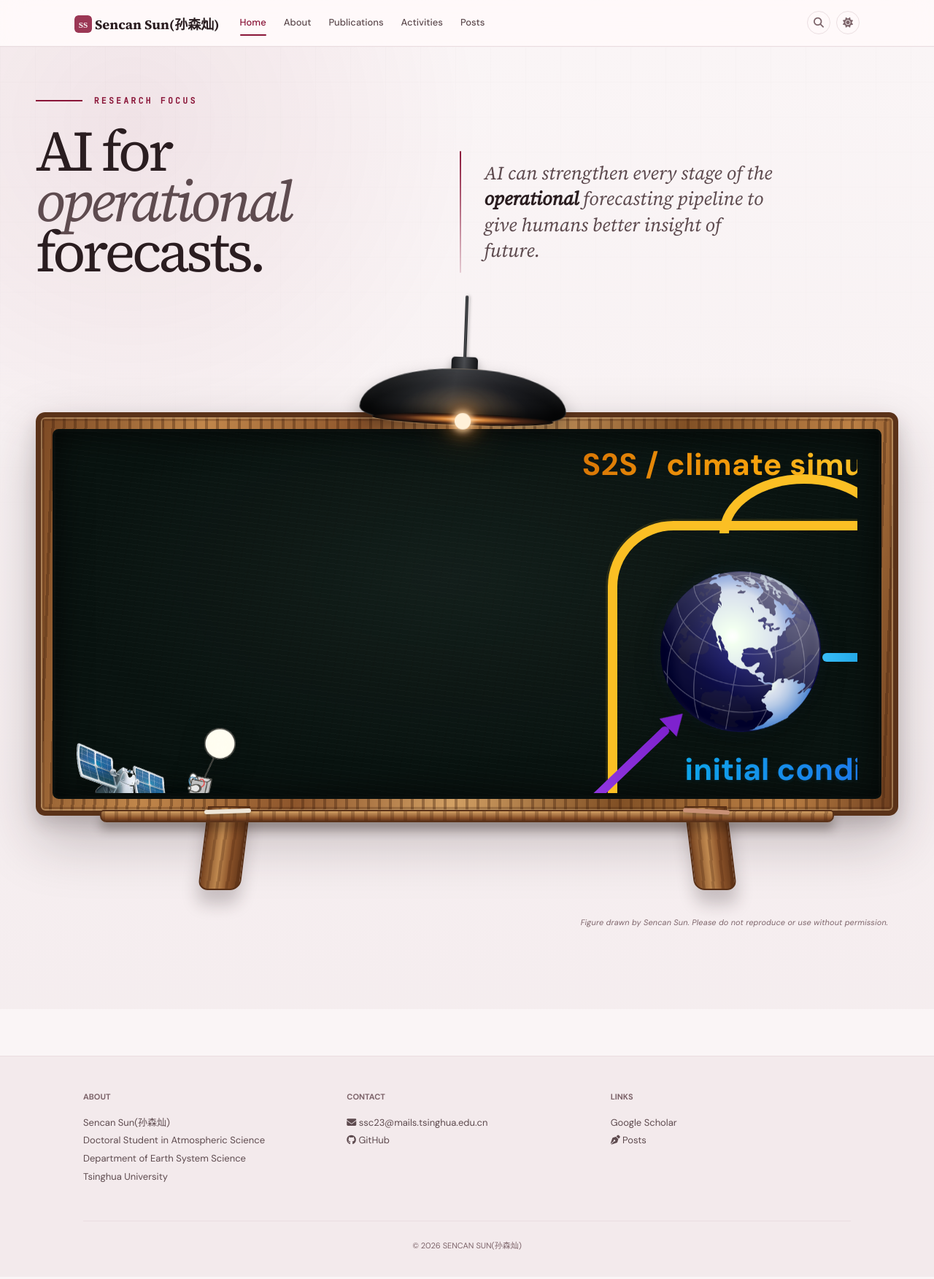
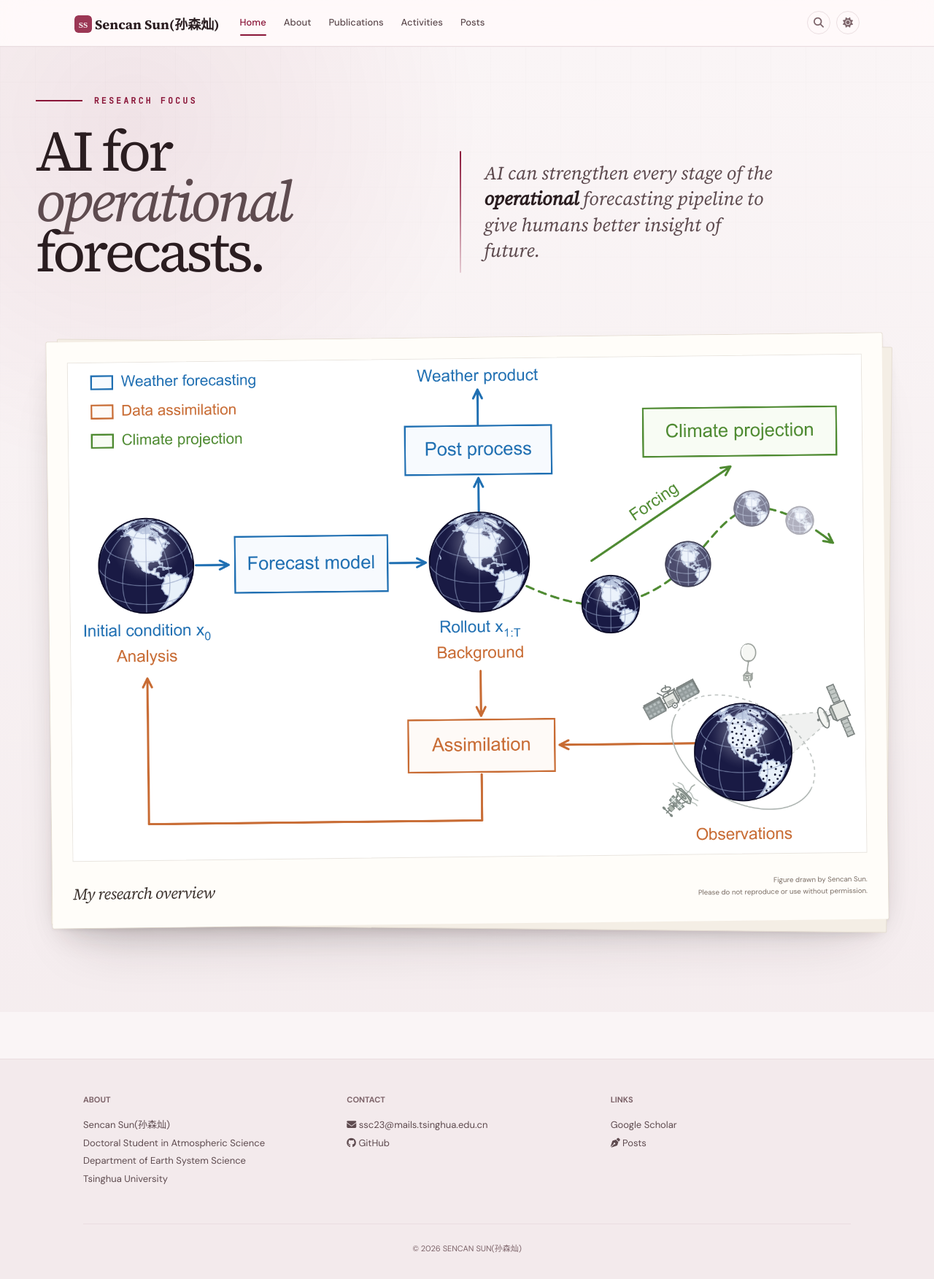
Before and after one commit to sunmoumou1/sunmoumou1.github.io, a Jekyll site: the page built from _pages/home.md, in a window 1280 px wide. Shown: the whole page at 73% size. Built offline with Jekyll 4.4.1, drawn with Linux system fonts in a browser that asks for light colours; a style sheet for code colours, icons or effects is not loaded.

Commit message:
Replace Home blackboard with postcard-style research overview

```diff
--- a/_pages/home.md
+++ b/_pages/home.md
@@ -16,25 +16,14 @@ permalink: /
   </div>
 
   <div class="home-gallery">
-    <div class="home-lamp-rig" aria-hidden="true">
-      <span class="home-lamp-cable"></span>
-      <span class="home-lamp-neck"></span>
-      <span class="home-lamp-shade">
-        <i class="home-lamp-bulb"></i>
-      </span>
-    </div>
-
-    <figure class="home-board-stage" aria-label="Operational forecasting research pipeline displayed on a blackboard">
-      <div class="home-board-mount" aria-hidden="true"></div>
-      <div class="home-blackboard">
-        <div class="home-board-surface">
-          {% include research-pipeline.html %}
-        </div>
-        <span class="home-board-ledge" aria-hidden="true"></span>
-        <span class="home-board-support home-board-support-left" aria-hidden="true"></span>
-        <span class="home-board-support home-board-support-right" aria-hidden="true"></span>
-      </div>
-      <figcaption class="home-figure-credit">Figure drawn by Sencan Sun. Please do not reproduce or use without permission.</figcaption>
+    <figure class="home-photo" aria-labelledby="home-photo-title">
+      <a class="home-photo-image" href="{{ '/images/weather-climate-system-architecture.png' | relative_url }}" target="_blank" rel="noopener" aria-label="View the weather and climate system diagram at full resolution (opens in a new tab)">
+        <img src="{{ '/images/weather-climate-system-architecture.png' | relative_url }}" width="3440" height="2156" fetchpriority="high" alt="Weather and climate system architecture: observations and background forecasts feed data assimilation to update initial conditions; the forecast model produces weather products and climate projections.">
+      </a>
+      <figcaption class="home-photo-caption">
+        <span class="home-photo-title" id="home-photo-title">My research overview</span>
+        <p class="home-photo-credit">Figure drawn by Sencan Sun.<br>Please do not reproduce or use without permission.</p>
+      </figcaption>
     </figure>
   </div>
 </section>
--- a/_sass/layouts/_home.scss
+++ b/_sass/layouts/_home.scss
@@ -1,5 +1,5 @@
 // =============================================================
-// Home page — editorial gallery with a self-lit pendant and board
+// Home page — editorial introduction and a postcard-style research print
 // =============================================================
 
 .home-page-body {
@@ -124,264 +124,104 @@
 
 .home-gallery {
   position: relative;
-  width: unquote('min(100%, 1840px)');
-  margin: clamp(2rem, 4.5vw, 5rem) auto 0;
-  padding-top: clamp(8rem, 10vw, 12rem);
+  width: unquote('min(100%, 1480px)');
+  margin: clamp(2.5rem, 5vw, 5.5rem) auto 0;
+  padding: clamp(0.5rem, 1.4vw, 1.5rem);
 }
 
-.home-lamp-rig {
-  position: absolute;
-  top: -2rem;
-  left: 50%;
-  z-index: 6;
-  width: clamp(17rem, 22vw, 25rem);
-  height: clamp(10rem, 13vw, 14rem);
-  transform-origin: 50% 0;
-  transform-style: preserve-3d;
-  pointer-events: none;
-  animation: home-lamp-sway 8.4s cubic-bezier(0.45, 0.04, 0.55, 0.96) infinite;
-}
+// A lightly turned photographic print, with a second sheet underneath.
+.home-photo {
+  position: relative;
+  isolation: isolate;
+  width: 100%;
+  margin: 0;
+  padding: clamp(0.8rem, 2.2vw, 2.5rem);
+  transform: rotate(-0.65deg);
+  border: 1px solid #e5ddd2;
+  border-radius: 2px;
+  background: #fffdf9;
+  box-shadow:
+    0 2px 4px rgba(42, 29, 32, 0.04),
+    0 18px 40px -16px rgba(42, 29, 32, 0.2),
+    0 48px 80px -40px rgba(42, 29, 32, 0.22);
 
-.home-lamp-cable {
-  position: absolute;
-  top: 0;
-  left: calc(50% - 2px);
-  width: 4px;
-  height: clamp(5rem, 7vw, 7rem);
-  border-radius: 3px;
-  background: linear-gradient(90deg, #18191b, #55585c 48%, #141517);
-  box-shadow: 2px 0 4px rgba(0, 0, 0, 0.24);
-}
+  &::before {
+    position: absolute;
+    inset: 0.45rem -0.4rem -0.45rem 0.4rem;
+    z-index: -2;
+    transform: rotate(1.2deg);
+    border: 1px solid #e5ddd2;
+    border-radius: inherit;
+    background: #f4eee5;
+    box-shadow: 0 8px 18px -12px rgba(42, 29, 32, 0.2);
+    content: '';
+  }
 
-.home-lamp-neck {
-  position: absolute;
-  top: clamp(4.7rem, 6.6vw, 6.7rem);
-  left: calc(50% - 18px);
-  width: 36px;
-  height: 24px;
-  border-radius: 5px 5px 2px 2px;
-  background: linear-gradient(90deg, #151619, #4a4c50 48%, #111214);
-  box-shadow: 0 6px 12px rgba(0, 0, 0, 0.3);
-}
-
-.home-lamp-shade {
-  position: absolute;
-  top: clamp(5.8rem, 7.8vw, 8rem);
-  left: 50%;
-  width: 100%;
-  height: clamp(4.4rem, 5.5vw, 6rem);
-  transform: translateX(-50%);
-  border: 1px solid rgba(255, 255, 255, 0.16);
-  border-radius: 52% 52% 16% 16% / 84% 84% 22% 22%;
-  background:
-    radial-gradient(ellipse at 50% 86%, rgba(255, 195, 111, 0.24), transparent 45%),
-    linear-gradient(100deg, #08090a 4%, #35373b 45%, #1b1c20 72%, #070809 97%);
-  box-shadow:
-    inset 0 -12px 16px rgba(0, 0, 0, 0.62),
-    inset 0 7px 16px rgba(255, 255, 255, 0.07),
-    0 13px 26px rgba(0, 0, 0, 0.34);
-
+  // Keep the paper face above the backing sheet without affecting the image.
   &::after {
     position: absolute;
-    right: 6%;
-    bottom: -7px;
-    left: 6%;
-    height: 15px;
-    border-radius: 50%;
-    background: radial-gradient(ellipse, #ffddb1 0 5%, #d9893e 18%, #4b2515 46%, #080808 72%);
-    box-shadow: 0 1px 0 rgba(255, 211, 157, 0.35);
+    inset: 0;
+    z-index: -1;
+    border-radius: inherit;
+    background: #fffdf9;
     content: '';
   }
 }
 
-.home-lamp-bulb {
-  position: absolute;
-  bottom: -13px;
-  left: 50%;
-  z-index: 2;
-  width: 22px;
-  height: 22px;
-  transform: translateX(-50%);
-  border-radius: 50%;
-  background: #fff1d8;
-  box-shadow:
-    0 0 8px 3px rgba(255, 215, 164, 0.88),
-    0 0 22px 9px rgba(238, 146, 62, 0.46),
-    0 0 52px 14px rgba(216, 114, 38, 0.18);
-}
+.home-photo-image {
+  display: block;
+  overflow: hidden;
+  border: 1px solid #e9e5df;
+  background: #fff;
+  color: inherit;
+  cursor: zoom-in;
 
-@keyframes home-lamp-sway {
-  0%, 100% {
-    transform: translateX(-50%) perspective(900px) rotateZ(-6.5deg) rotateX(2deg);
+  &:focus-visible {
+    outline: 3px solid #8a1538;
+    outline-offset: 5px;
   }
-  25% {
-    transform: translateX(-50%) perspective(900px) rotateZ(1.8deg) rotateX(-4.5deg);
-  }
-  50% {
-    transform: translateX(-50%) perspective(900px) rotateZ(6.5deg) rotateX(1.4deg);
-  }
-  75% {
-    transform: translateX(-50%) perspective(900px) rotateZ(-1.4deg) rotateX(4.2deg);
+
+  img {
+    display: block;
+    width: 100%;
+    height: auto;
   }
 }
 
-.home-board-stage {
-  position: relative;
-  z-index: 2;
-  width: 100%;
-  margin: 0;
-  padding-bottom: calc(clamp(6rem, 9vw, 10rem) + 3rem);
+.home-photo-caption {
+  display: flex;
+  align-items: center;
+  justify-content: space-between;
+  gap: 1.5rem;
+  padding: clamp(1.1rem, 2.2vw, 2rem) 0 0.15rem;
 }
 
-.home-board-mount {
-  position: absolute;
-  top: clamp(-2rem, -1.7vw, -1.2rem);
-  left: 50%;
-  z-index: 1;
-  width: clamp(4.3rem, 6vw, 7rem);
-  height: clamp(2.8rem, 4vw, 4.7rem);
-  transform: translateX(-50%);
-  border: 2px solid #5c351c;
-  border-radius: 1.2rem 1.2rem 0.35rem 0.35rem;
-  background:
-    linear-gradient(90deg, rgba(73, 38, 17, 0.38), transparent 34%, rgba(255, 220, 154, 0.22) 52%, transparent 72%),
-    #a66b34;
-  box-shadow: 0 8px 20px rgba(35, 18, 8, 0.28);
+.home-photo-title {
+  color: #3d3430;
+  font-family: 'Source Serif 4', Georgia, serif;
+  font-size: clamp(1.1rem, 1.7vw, 1.8rem);
+  font-style: italic;
+  font-weight: 400;
+  letter-spacing: -0.025em;
+  line-height: 1.2;
 }
 
-.home-blackboard {
-  position: relative;
-  z-index: 2;
-  width: 100%;
-  aspect-ratio: 2.14 / 1;
-  padding: clamp(0.8rem, 1.25vw, 1.5rem);
-  border: clamp(0.35rem, 0.55vw, 0.7rem) solid #5a3219;
-  border-radius: clamp(0.65rem, 1vw, 1.1rem);
-  background:
-    repeating-linear-gradient(92deg, rgba(62, 30, 12, 0.36) 0 4px, transparent 4px 15px),
-    linear-gradient(100deg, #7d4a24, #c1874b 18%, #8d552b 35%, #d2a064 52%, #815025 70%, #bd8145 88%, #6d3e1e);
-  box-shadow:
-    inset 0 0 0 2px rgba(255, 221, 165, 0.38),
-    inset 0 0 0 5px rgba(55, 26, 10, 0.22),
-    0 2.1rem 4.8rem rgba(42, 29, 32, 0.25),
-    0 0.7rem 1.5rem rgba(42, 29, 32, 0.16);
+.home-photo-credit {
+  flex: 0 1 22rem;
+  margin: 0;
+  color: #786b63;
+  font-family: 'DM Sans', sans-serif;
+  font-size: clamp(0.6rem, 0.76vw, 0.78rem);
+  line-height: 1.65;
+  text-align: right;
 }
 
-.home-board-surface {
-  position: relative;
-  z-index: 2;
-  display: flex;
-  width: 100%;
-  height: 100%;
-  align-items: center;
-  justify-content: center;
-  overflow: hidden;
-  container-type: size;
-  border: 2px solid #090f0d;
-  border-radius: clamp(0.4rem, 0.65vw, 0.75rem);
-  background:
-    radial-gradient(ellipse at 48% 40%, rgba(121, 144, 132, 0.09), transparent 62%),
-    repeating-linear-gradient(7deg, rgba(255, 255, 255, 0.018) 0 1px, transparent 1px 7px),
-    repeating-linear-gradient(102deg, rgba(0, 0, 0, 0.055) 0 2px, transparent 2px 13px),
-    #091310;
+[data-bs-theme="dark"] .home-photo {
+  border-color: #d6cbbd;
   box-shadow:
-    inset 0 0 3rem rgba(0, 0, 0, 0.76),
-    inset 0 0 0 2px rgba(255, 255, 255, 0.025);
-}
-
-.home-board-surface .rp-wrap {
-  width: unquote('min(99cqw, 213cqh)') !important;
-  margin: auto !important;
-}
-
-.home-board-surface .rp-stage {
-  background: transparent !important;
-}
-
-.home-board-surface .rp-edge {
-  display: none !important;
-}
-
-.home-board-surface .rp-gwrap img,
-.home-board-surface .rp-plat img {
-  filter: drop-shadow(0 10px 18px rgba(0, 0, 0, 0.24));
-}
-
-.home-board-ledge {
-  position: absolute;
-  right: 7%;
-  bottom: clamp(-1.45rem, -1.3vw, -0.8rem);
-  left: 7%;
-  z-index: 4;
-  height: clamp(1rem, 1.4vw, 1.7rem);
-  border: 2px solid #5a3219;
-  border-radius: 0.3rem 0.3rem 0.55rem 0.55rem;
-  background:
-    repeating-linear-gradient(92deg, rgba(69, 33, 13, 0.28) 0 5px, transparent 5px 18px),
-    linear-gradient(180deg, #d2a064, #8a5129 72%, #61351b);
-  box-shadow: 0 10px 14px rgba(25, 12, 5, 0.3);
-
-  &::before,
-  &::after {
-    position: absolute;
-    top: -0.18rem;
-    width: clamp(2.6rem, 5vw, 6rem);
-    height: clamp(0.35rem, 0.48vw, 0.58rem);
-    transform: rotate(-2deg);
-    border-radius: 999px;
-    background: #eee6d8;
-    box-shadow: 0 2px 4px rgba(0, 0, 0, 0.25);
-    content: '';
-  }
-
-  &::before { left: 14%; }
-  &::after {
-    right: 14%;
-    transform: rotate(3deg);
-    background: #c99176;
-  }
-}
-
-.home-board-support {
-  position: absolute;
-  top: calc(100% - 0.35rem);
-  z-index: 1;
-  width: clamp(2.5rem, 4.5vw, 5rem);
-  height: clamp(6rem, 9vw, 10rem);
-  border: 2px solid #593016;
-  border-radius: 0 0 0.85rem 0.85rem;
-  background:
-    repeating-linear-gradient(92deg, rgba(68, 31, 11, 0.28) 0 4px, transparent 4px 13px),
-    linear-gradient(90deg, #75421f, #c18a50 42%, #8a5229 70%, #643719);
-  box-shadow: 0 1.2rem 1.4rem rgba(42, 29, 32, 0.22);
-}
-
-.home-board-support-left {
-  left: 19%;
-  transform: skewX(-7deg);
-}
-
-.home-board-support-right {
-  right: 19%;
-  transform: skewX(7deg);
-}
-
-.home-figure-credit {
-  position: absolute;
-  right: 0;
-  bottom: 0.55rem;
-  left: 0;
-  z-index: 5;
-  width: 100%;
-  margin: 0;
-  padding: 0 1.2%;
-  color: var(--text-muted);
-  font-family: 'DM Sans', sans-serif;
-  font-size: clamp(0.68rem, 0.76vw, 0.82rem);
-  font-style: italic;
-  letter-spacing: 0.015em;
-  line-height: 1.5;
-  text-align: right;
+    0 2px 4px rgba(0, 0, 0, 0.12),
+    0 18px 40px -16px rgba(0, 0, 0, 0.5),
+    0 48px 80px -40px rgba(0, 0, 0, 0.6);
 }
 
 @media (max-width: 860px) {
@@ -405,12 +245,6 @@
 
   .home-gallery {
     margin-top: var(--space-8);
-    padding-top: 7.5rem;
-  }
-
-  .home-lamp-rig {
-    top: -2.4rem;
-    width: clamp(14rem, 42vw, 19rem);
   }
 }
 
@@ -433,27 +267,19 @@
     font-size: 1.28rem;
   }
 
-  .home-blackboard {
-    padding: 0.45rem;
-    border-width: 0.3rem;
+  .home-photo {
+    transform: rotate(-0.35deg);
   }
 
-  .home-board-surface {
-    border-width: 1px;
+  .home-photo-caption {
+    align-items: flex-start;
+    flex-direction: column;
+    gap: 0.85rem;
   }
 
-  .home-figure-credit {
-    bottom: 0.35rem;
-    padding: 0 0.5rem;
-    font-size: 0.64rem;
-    text-align: center;
-  }
-}
-
-@media (prefers-reduced-motion: reduce) {
-  .home-lamp-rig {
-    animation: none;
-    transform: translateX(-50%);
+  .home-photo-credit {
+    flex-basis: auto;
+    text-align: left;
   }
 }
 
```
Also changed, not shown: images/weather-climate-system-architecture.png (added).
